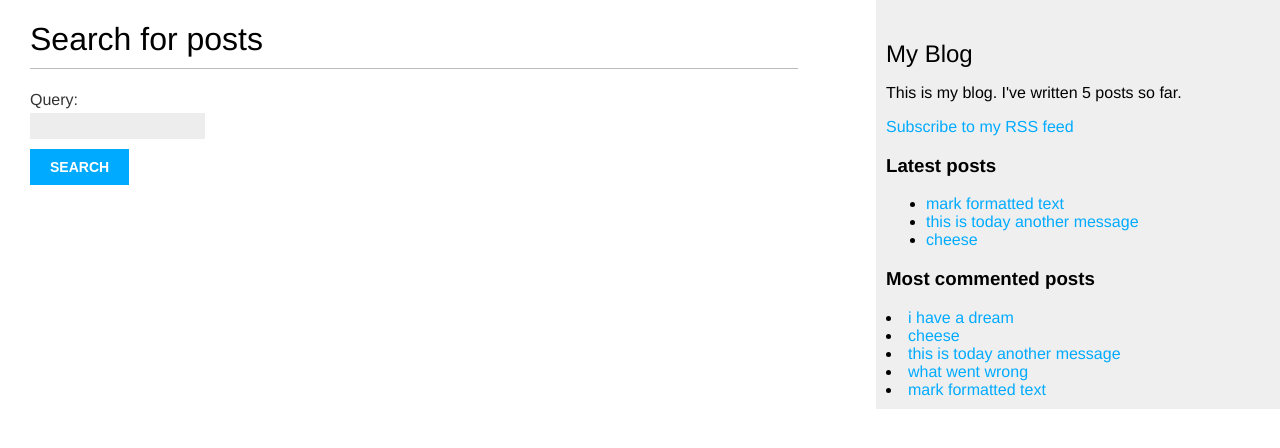
After one commit to hoondori/backend_apps, a Django app: page /blog/search/ in a window 1280 px wide. The commit adds this page. Shown: the top 448 px of the page. Run offline with Django 4.2, Linux system fonts and the light colour scheme; data comes from the database, SQL or seed files in the repository; parts of the project's set-up code (start-up, migrations or seed data) failed here and were passed over.

Commit message:
change to postgres search by postgres

```diff
--- a/django_blog_site/blog/forms.py
+++ b/django_blog_site/blog/forms.py
@@ -11,3 +11,6 @@ class CommentForm(forms.ModelForm):
   class Meta:
     model = Comment
     fields = ['name', 'email', 'body']
+
+class SearchForm(forms.Form):
+  query = forms.CharField()
--- a/django_blog_site/blog/templates/blog/base.html
+++ b/django_blog_site/blog/templates/blog/base.html
@@ -20,8 +20,13 @@
       This is my blog.
       I've written {% total_posts %} posts so far.
     </p>
+
+    <p>
+      <a href="{% url 'blog:post_feed' %}">Subscribe to my RSS feed</a>
+    </p>
+
+
     <h3>Latest posts</h3>
-
     {% show_latest_posts 3 %}
 
     <h3>Most commented posts</h3>
--- /dev/null
+++ b/django_blog_site/blog/templates/blog/post/search.html
@@ -0,0 +1,28 @@
+{% extends "blog/base.html" %}
+{% load blog_tags %}
+{% block title %} Search {% endblock %}
+{% block content %}
+  {% if query %}
+    <h1>Posts containing "{{ query }}"</h1>
+    <h3>
+      {% with results.count as total_results %}
+        Found {{ total_results }} result{{ total_results|pluralize }}
+      {% endwith %}
+    </h3>
+    {% for post in results %}
+      <h4>
+        <a href="{{ post.get_absolute_url }}">{{ post.title }}</a>
+      </h4>
+      {{ post.body|markdown|truncatewords_html:12 }}
+    {% empty %}
+      <p>There are no results for your query</p>
+    {% endfor %}
+    <p><a href="{% url 'blog:post_search' %}">Search again</a></p>
+  {% else %}
+    <h1>Search for posts</h1>
+    <form method="get">
+      {{ form.as_p }}
+      <input type="submit" value="Search">
+    </form>
+  {% endif %}
+{% endblock %}
--- a/django_blog_site/blog/urls.py
+++ b/django_blog_site/blog/urls.py
@@ -14,4 +14,5 @@ urlpatterns = [
   path('<int:post_id>/comment/', views.post_comment, name='post_comment'),
 
   path('feed/', LatestPostsFeed(), name='post_feed'),
+  path('search/', views.post_search, name='post_search'),
 ]
--- a/django_blog_site/blog/views.py
+++ b/django_blog_site/blog/views.py
@@ -4,9 +4,10 @@ from django.views.decorators.http import require_POST
 from django.core.paginator import Paginator, EmptyPage
 from django.core.mail import send_mail
 from .models import Post, Comment
-from .forms import EmailPostForm, CommentForm
+from .forms import EmailPostForm, CommentForm, SearchForm
 from taggit.models import Tag
 from django.db.models import Count
+from django.contrib.postgres.search import SearchVector, SearchQuery, SearchRank, TrigramSimilarity
 
 def post_list(request, tag_slug=None):
   all_posts = Post.published.all()
@@ -92,3 +93,29 @@ def post_comment(request, post_id):
     comment.save()
 
   return render(request, 'blog/post/comment.html', {'post': post, 'form': form, 'comment': comment})
+
+def post_search(request):
+  form = SearchForm()
+  query = None
+  results = []
+
+  if 'query' in request.GET:
+    form = SearchForm(request.GET)
+    if form.is_valid():
+      query = form.cleaned_data['query']
+
+      # 형태소, 불용어 처리 후의 query로 찾고, rank를 매겨서 높은 rank를 반환
+      search_vector = SearchVector('title', weight='A') + \
+                      SearchVector('body', weight='B')
+      search_query = SearchQuery(query)
+      search_rank = SearchRank(search_vector, search_query)
+
+      results = Post.published\
+        .annotate(search=search_vector, rank=search_rank)\
+        .filter(rank__gte=0.3)\
+        .order_by('-rank')
+
+      # results = Post.published.annotate(similarity=TrigramSimilarity('title', query),)\
+      #               .filter(similarity__gt=0.1).order_by('-similarity')
+
+  return render(request, 'blog/post/search.html', {'form': form, 'query': query, 'results': results})
--- /dev/null
+++ b/django_blog_site/requirements.txt
@@ -0,0 +1,5 @@
+
+markdown==3.4.1
+Django==4.1.13
+django-taggit==3.0.0
+psycopg2-binary==2.9.3
```
Also changed, not shown: django_blog_site/blog/feeds.py (added, +22 -0 lines), django_blog_site/blog/sitemaps.py (added, +11 -0 lines), django_blog_site/django_blog_site/settings.py (+13 -3 lines), django_blog_site/README.md (added), django_blog_site/django_blog_site/requirements.txt (deleted).
